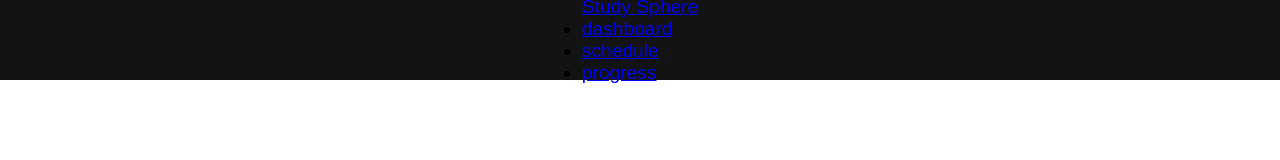
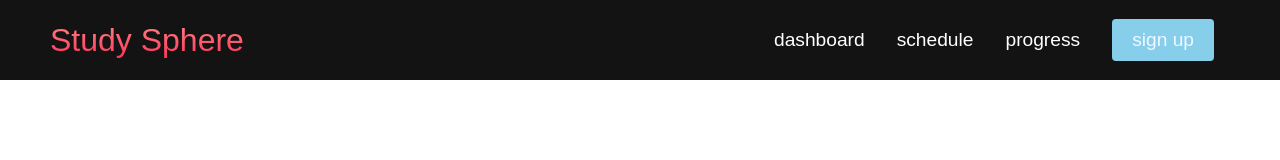
Before and after one commit to LutfilHad/TC2L-004, a plain HTML site: page STUDYSPHERE.html in a window 1280 px wide. Drawn offline with Linux system fonts and the light colour scheme.

Commit message:
adding some style for the menu

```diff
--- a/STUDYSPHERE.html
+++ b/STUDYSPHERE.html
@@ -9,7 +9,7 @@
 <body>
     <nav class="navbar">
         <div class="navbar__container">
-            <a href="/" id="navbar__logo">Study Sphere</a>
+            <a href="/STUDYSPHERE.html" id="navbar__logo">Study Sphere</a>
             <div class="navbar__toggle" id="mobile-menu">
                 <span class="bar"></span>
                 <span class="bar"></span>
@@ -20,11 +20,15 @@
                     <a href="/dashboard.html" class="navbar__link">dashboard</a>
                 </li>
                 <li class="navbar__item">
-                    <a href="/" class="navbar__link">schedule</a>
+                    <a href="/schedule.html" class="navbar__link">schedule</a>
                 </li>
                 <li class="navbar__item">
-                    <a href="/" class="navbar__link">progress</a>
+                    <a href="/progress.html" class="navbar__link">progress</a>
                 </li>
+                <li class="navbar__btn">
+                    <a href="/" class="button">sign up</a>
+                </li>
+
             </ul>
         </div>
     </nav>
--- a/style.css
+++ b/style.css
@@ -1,8 +1,8 @@
-*{
+* {
     box-sizing: border-box;
     margin: 0;
     padding: 0;
-    font-family:'kumbh Sans',sans-serif;
+    font-family: 'Kumbh Sans', sans-serif;
 }
 
 .navbar {
@@ -12,4 +12,81 @@
     justify-content: center;
     align-items: center;
     font-size: 1.2rem;
+    position: static;
+    top: 0;
+    z-index: 999;
 }
+
+.navbar__container {
+    display: flex;
+    justify-content: space-between;
+    height: 80px;
+    z-index: 1;
+    width: 100%;
+    max-width: 1300px;
+    margin: 0 auto;
+    padding: 0 50px;
+}
+
+#navbar__logo {
+    background-color: salmon;
+    background-image: linear-gradient(to top, #ff0844 0%, #ffb199 100%);
+    background-size: 100%;
+    -webkit-background-clip: text;
+    -moz-background-clip: text;
+    -webkit-text-fill-color: transparent;
+    -moz-text-fill-color: transparent;
+    display: flex;
+    align-items: center;
+    cursor: pointer;
+    text-decoration: none;
+    font-size: 2rem;
+}
+
+.fa-gem {
+    margin-right: 0.5rem;
+}
+
+.navbar__menu {
+    display: flex;
+    align-items: center;
+    list-style: none;
+    text-align: center;
+}
+
+.navbar__item {
+    height: 50px;
+}
+
+.navbar__link {
+    color: white;
+    display: flex;
+    align-items: center;
+    justify-content: center;
+    text-decoration: none;
+    padding: 0 1rem;
+    height: 100%;
+}
+
+.navbar__btn {
+    display: flex;
+    justify-content: center;
+    align-items: center;
+    padding: 0 1rem;
+    width: 100%;
+}
+
+.button {
+    display: flex;
+    justify-content: center;
+    align-items: center;
+    text-decoration: none;
+    padding: 10px 20px;
+    height: 100%;
+    width: 100%;
+    border: none;
+    outline: none;
+    border-radius: 4px;
+    background: skyblue;
+    color: aliceblue;
+}
```
Also changed, not shown: progress.html (added), schedule.html (added).
